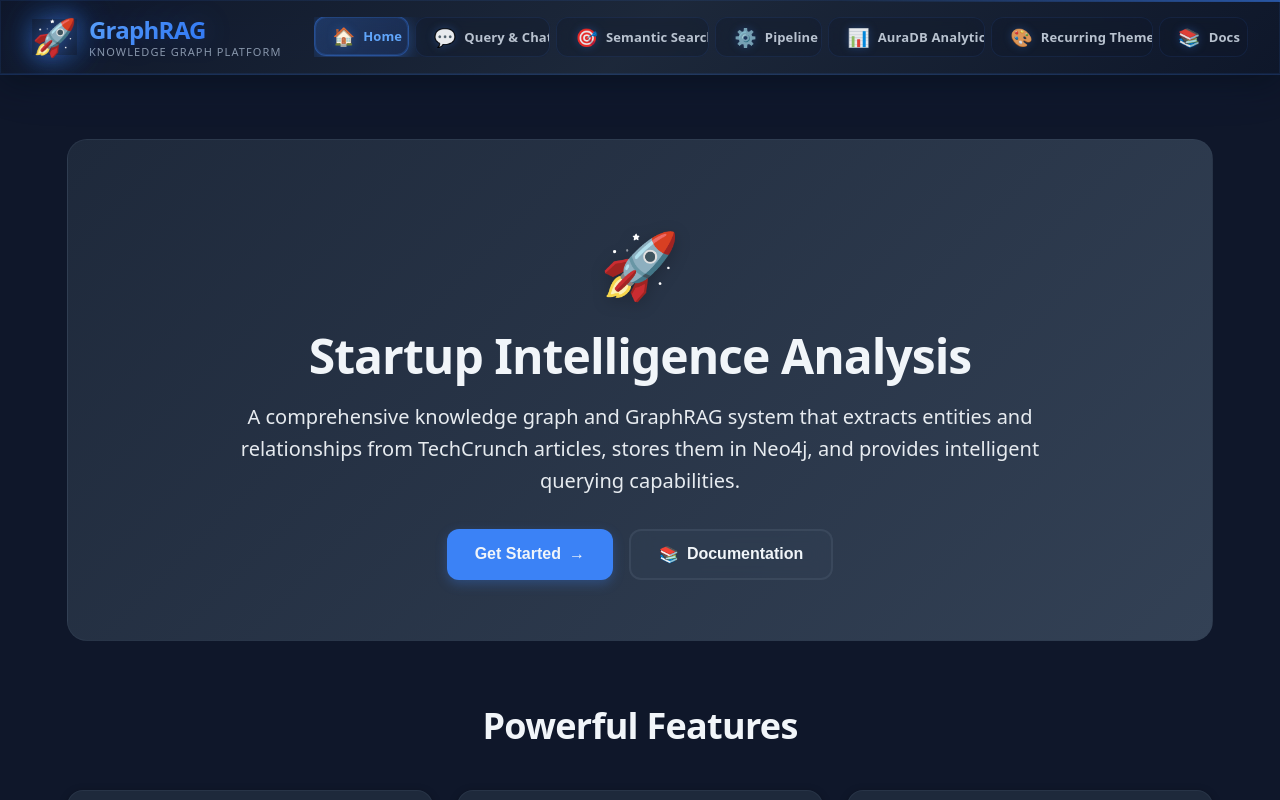
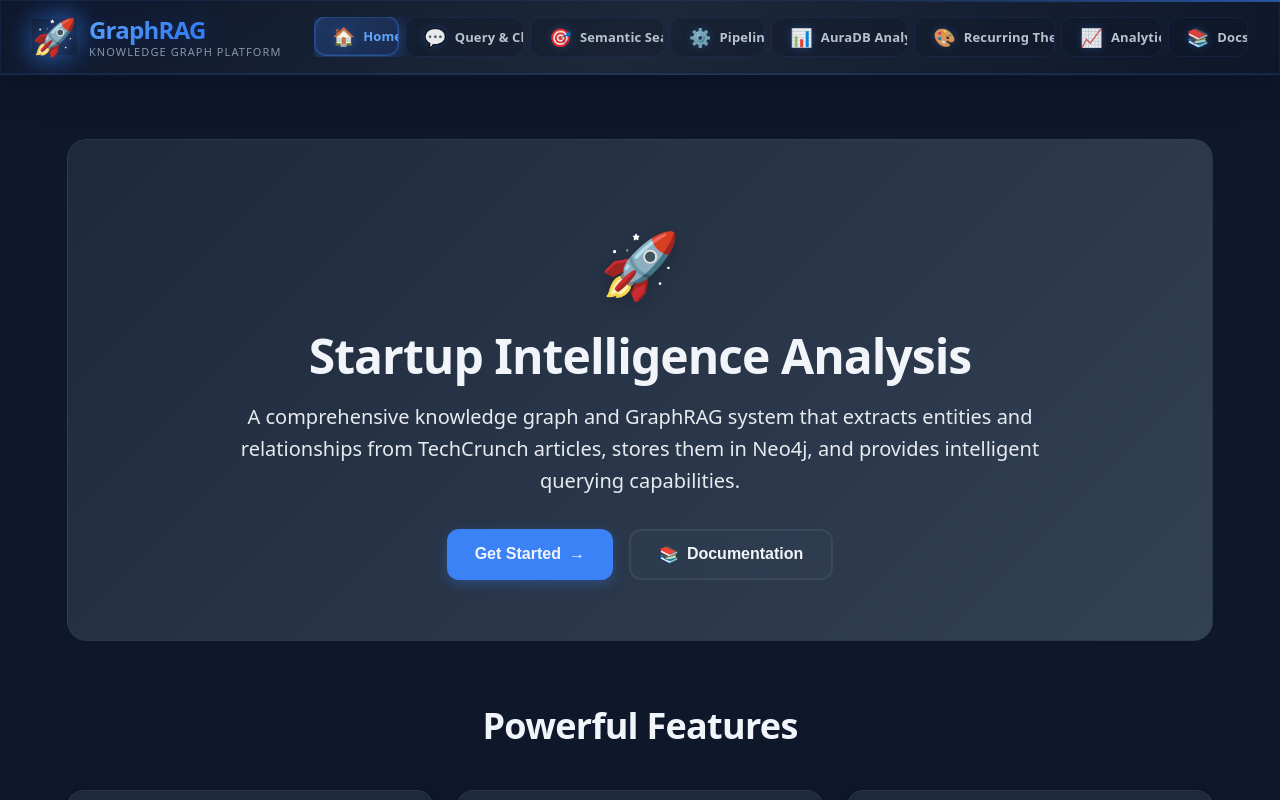
Before and after one commit to shankerram3/Startup-Intelligence-Analysis-App, a React (Vite) app in the folder frontend/: page / in a window 1280 px wide. Built offline with nearby package versions, Linux system fonts and the light colour scheme; no server answers.

Commit message:
fix: Add Analytics navigation button to main header
- Add Analytics button to navigation menu between Themes and Docs
- Dashboard accessible via navigation or direct URL hash #analytics

```diff
--- a/frontend/src/App.tsx
+++ b/frontend/src/App.tsx
@@ -157,6 +157,14 @@ export default function App() {
             >
               <span style={styles.navIcon}>🎨</span>
               <span>Recurring Themes</span>
+            </button>
+            <button
+              data-nav-button
+              style={{ ...styles.navButton, ...(activeTab === 'analytics' ? styles.navButtonActive : {}) }}
+              onClick={() => { setActiveTab('analytics'); window.location.hash = 'analytics'; }}
+            >
+              <span style={styles.navIcon}>📈</span>
+              <span>Analytics</span>
             </button>
             <button
               data-nav-button
```
